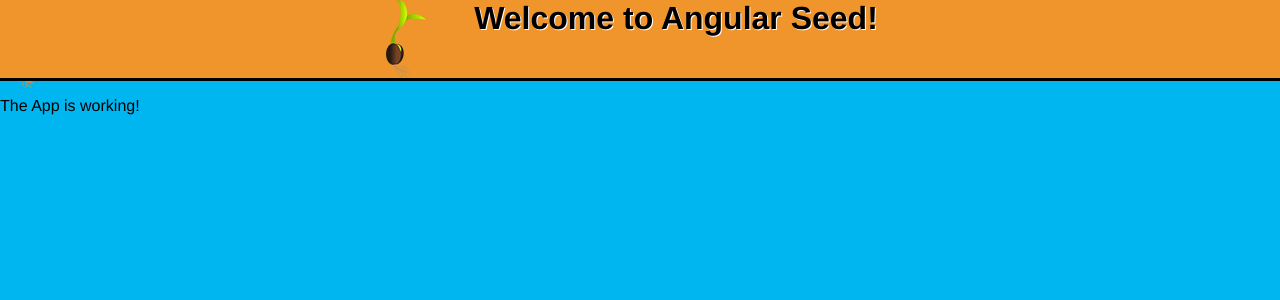
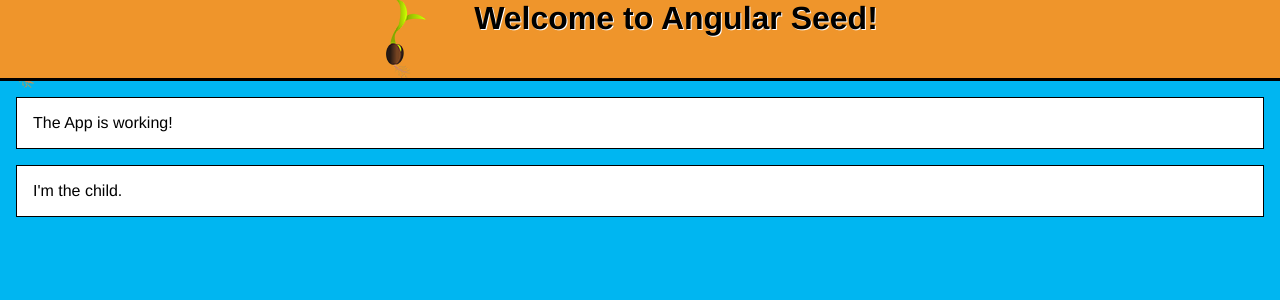
Before and after one commit to kevinruse/angular-v14-seed, an Angular app: page / in a window 1280 px wide. Shown: the top 300 px of the page. Built offline with nearby package versions, Linux system fonts and the light colour scheme.

Commit message:
guided exercise 9 styling with the css cascade

```diff
--- /dev/null
+++ b/src/app/app.component.css
@@ -0,0 +1,6 @@
+p {
+    border: 1px solid #000;
+    padding: 1em;
+    margin: 1em;
+    background-color: #fff;
+}
--- a/src/app/app.component.html
+++ b/src/app/app.component.html
@@ -1,4 +1,5 @@
 <div>
-    <app-header></app-header>
-    <p>The App is working!</p>
+  <app-header></app-header>
+  <p>The App is working!</p>
+  <app-child></app-child>
 </div>
--- a/src/app/app.component.ts
+++ b/src/app/app.component.ts
@@ -1,7 +1,10 @@
+import { ViewEncapsulation } from "@angular/core";
 import { Component } from "@angular/core";
 
 @Component({
     selector: 'app',
-    templateUrl: './app.component.html'
+    templateUrl: './app.component.html',
+    styleUrls: ['./app.component.css'],
+    encapsulation: ViewEncapsulation.None
 })
 export class AppComponent {}
--- a/src/app/app.module.ts
+++ b/src/app/app.module.ts
@@ -3,10 +3,11 @@
 
 import { AppComponent } from './app.component';
 import { HeaderComponent } from './header/header.component';
+import { ChildComponent } from './child/child.component';
 
 @NgModule({
      imports: [ BrowserModule ],
-     declarations: [ AppComponent, HeaderComponent ],
+     declarations: [ AppComponent, HeaderComponent, ChildComponent ],
      bootstrap: [ AppComponent ]
 })
 
--- /dev/null
+++ b/src/app/child/child.component.html
@@ -0,0 +1 @@
+<p>I'm the child.</p>
--- /dev/null
+++ b/src/app/child/child.component.ts
@@ -0,0 +1,15 @@
+import { Component, OnInit } from '@angular/core';
+
+@Component({
+  selector: 'app-child',
+  templateUrl: './child.component.html',
+  styleUrls: ['./child.component.css']
+})
+export class ChildComponent implements OnInit {
+
+  constructor() { }
+
+  ngOnInit(): void {
+  }
+
+}
```
Also changed, not shown: src/app/child/child.component.css (added), 1 other file (tests, documents, lock files or other folders).
